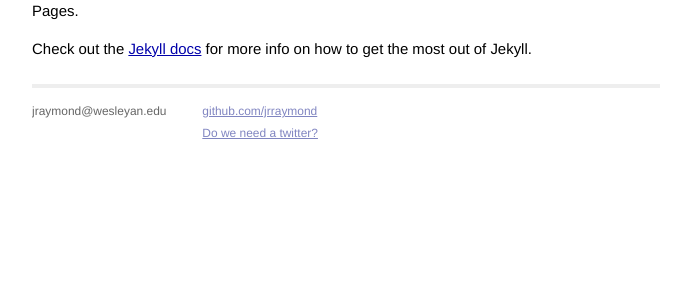
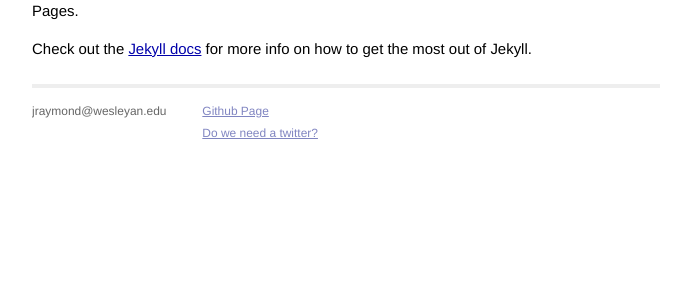
Before and after one commit to WesAppGroup/WesAppGroup.github.io, a Jekyll site: the page built from _posts/2013-07-08-welcome-to-wesapp.markdown, in a window 1280 px wide. Shown: the part 194-490 px from the top of the page, without its empty margins (294-985 px from the left). Built offline with Jekyll 4.4.1, drawn with Linux system fonts in a browser that asks for light colours.

Commit message:
Updates github group page link

```diff
--- a/_layouts/default.html
+++ b/_layouts/default.html
@@ -32,7 +32,7 @@
               </div>
               <div class="contact">
                 <p>
-                  <a href="http://github.com/yourusername/">github.com/jrraymond</a><br />
+                  <a href="https://github.com/WesAppGroup">Github Page</a><br />
                   <a href="http://twitter.com/BarackObama/">Do we need a twitter?</a><br />
                 </p>
               </div>
```
